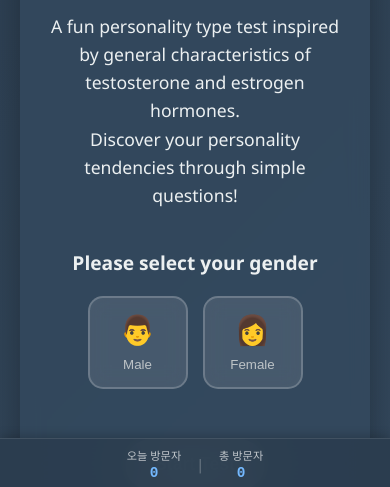
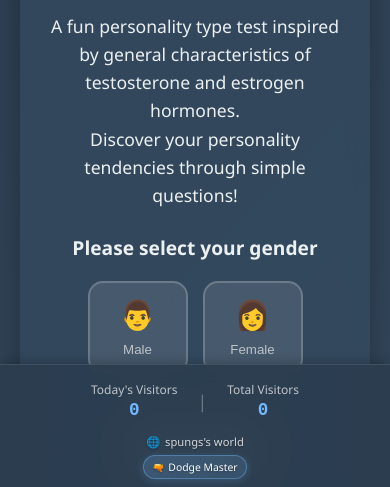
Before and after one commit to spungs/teto-egen-test, a plain HTML site: page index.html in a window 390 px wide. Shown: the part 355-842 px from the top of the page. Drawn offline with Linux system fonts and the light colour scheme; no server answers.

Commit message:
add other services area

```diff
--- a/footer.html
+++ b/footer.html
@@ -1,14 +1,25 @@
 <!-- 방문자 통계 footer -->
 <footer class="visitor-stats">
+    <div class="footer-container">
+        <!-- 방문자 통계 (가운데) -->
         <div class="stats-container">
             <div class="stats-item">
-            <span class="stats-label">오늘 방문자</span>
+                <span class="stats-label" data-text="footer.dailyVisitors">오늘 방문자</span>
                 <span id="daily-visitors" class="stats-count">0</span>
             </div>
             <div class="stats-divider">|</div>
             <div class="stats-item">
-            <span class="stats-label">총 방문자</span>
+                <span class="stats-label" data-text="footer.totalVisitors">총 방문자</span>
                 <span id="total-visitors" class="stats-count">0</span>
             </div>
         </div>
+
+        <!-- 다른 서비스 링크 (오른쪽) -->
+        <div class="other-services">
+            <span class="services-label" data-text="footer.otherServices">spungs's other services</span>
+            <div class="services-links" id="services-links">
+                <!-- 서비스 링크들이 동적으로 추가됩니다 -->
+            </div>
+        </div>
+    </div>
 </footer>
--- a/footer.js
+++ b/footer.js
@@ -25,8 +25,76 @@ class VisitorCounter {
         this.dailyTable = 'daily_visitors';
         this.statsTable = 'visitor_stats'; // 총 방문자수 집계용(누적)
         this.sessionKey = 'visitor_uuid_' + this.getTodayString();
+
+        // 다른 서비스 링크 설정 (다국어 지원)
+        this.otherServices = [
+            {
+                name: {
+                    ko: '닷지마스터',
+                    en: 'Dodge Master'
+                },
+                url: 'https://dodge-master.spungs-teto-egen.com'
+            },
+            // 필요한 서비스들을 여기에 추가
+            // {
+            //     name: {
+            //         ko: '서비스2',
+            //         en: 'Service 2'
+            //     },
+            //     url: 'https://example2.com'
+            // },
+        ];
+
         this.cleanupOldUuids(); // 오래된 uuid 정리
         this.init();
+    }
+
+    // 다른 서비스 링크 추가 (다국어 지원)
+    // addService(nameObj, url) {
+    //     // nameObj 형태: { ko: '한국어명', en: '영어명' }
+    //     this.otherServices.push({ name: nameObj, url });
+    //     this.renderServices();
+    // }
+
+    // // 다른 서비스 링크 제거 (한국어명 기준)
+    // removeService(koreanName) {
+    //     this.otherServices = this.otherServices.filter(service => service.name.ko !== koreanName);
+    //     this.renderServices();
+    // }
+
+    // 다른 서비스 링크들을 화면에 렌더링
+    renderServices() {
+        const servicesContainer = document.getElementById('services-links');
+        if (!servicesContainer) return;
+
+        servicesContainer.innerHTML = '';
+
+        this.otherServices.forEach(service => {
+            const link = document.createElement('a');
+            link.href = service.url;
+            link.target = '_blank';
+            link.rel = 'noopener noreferrer';
+            link.className = 'service-link';
+
+            // 현재 언어에 맞는 서비스명 표시 (translations.js의 currentLanguage 사용)
+            const lang = (typeof currentLanguage !== 'undefined') ? currentLanguage : 'ko';
+            const serviceName = service.name[lang] || service.name.ko; // 기본값은 한국어
+
+            link.textContent = serviceName;
+
+            // 클릭 시 분석 이벤트 (선택사항)
+            // link.addEventListener('click', () => {
+            //     console.log(`🔗 다른 서비스 이동: ${serviceName} -> ${service.url}`);
+            // });
+
+            servicesContainer.appendChild(link);
+        });
+
+        // 서비스가 없으면 전체 섹션 숨기기
+        const otherServicesSection = document.querySelector('.other-services');
+        if (otherServicesSection) {
+            otherServicesSection.style.display = this.otherServices.length > 0 ? 'flex' : 'none';
+        }
     }
 
     // 오래된 uuid를 주기적으로 삭제
@@ -58,6 +126,10 @@ class VisitorCounter {
             await this.insertDailyVisitor();
             this.markVisitedToday();
         }
+
+        // 다른 서비스 링크 렌더링
+        this.renderServices();
+
         // 통계 표시
         await this.displayStats();
         setInterval(async () => {
--- a/styles.css
+++ b/styles.css
@@ -165,7 +165,7 @@ body {
 }
 
 .hero h1 {
-    font-size: 3rem;
+    font-size: 2rem;
     font-weight: 700;
     margin-bottom: 20px;
     background: linear-gradient(135deg, #74b9ff, #0984e3);
@@ -184,7 +184,7 @@ body {
 .description {
     color: #ecf0f1;
     font-size: 1.1rem;
-    margin-bottom: 40px;
+    margin-bottom: 25px;
     line-height: 1.6;
 }
 
@@ -1166,10 +1166,18 @@ li {
     box-shadow: 0 -2px 10px rgba(0, 0, 0, 0.2);
 }
 
-.stats-container {
-    max-width: 900px;
+.footer-container {
+    max-width: 1200px;
     margin: 0 auto;
     padding: 0 20px;
+    display: grid;
+    grid-template-columns: 1fr auto 1fr;
+    align-items: center;
+    min-height: 30px;
+}
+
+.stats-container {
+    grid-column: 2;
     display: flex;
     justify-content: center;
     align-items: center;
@@ -1201,26 +1209,122 @@ li {
     font-size: 1rem;
 }
 
+/* 다른 서비스 링크 스타일 */
+.other-services {
+    grid-column: 3;
+    display: flex;
+    flex-direction: column;
+    align-items: flex-end;
+    gap: 6px;
+    justify-self: end;
+}
+
+.services-label {
+    font-size: 0.75rem;
+    color: rgba(255, 255, 255, 0.8);
+    font-weight: 500;
+    text-align: right;
+    text-shadow: 0 1px 2px rgba(0, 0, 0, 0.3);
+    position: relative;
+}
+
+.services-label::before {
+    content: "🌐";
+    margin-right: 5px;
+    font-size: 0.7rem;
+}
+
+.services-links {
+    display: flex;
+    gap: 8px;
+    flex-wrap: wrap;
+    justify-content: flex-end;
+}
+
+.service-link {
+    background: linear-gradient(135deg, rgba(116, 185, 255, 0.2), rgba(116, 185, 255, 0.15));
+    border: 1px solid rgba(116, 185, 255, 0.4);
+    border-radius: 15px;
+    padding: 5px 12px;
+    font-size: 0.7rem;
+    color: #ffffff;
+    text-decoration: none;
+    transition: all 0.3s ease;
+    white-space: nowrap;
+    font-weight: 500;
+    text-shadow: 0 1px 2px rgba(0, 0, 0, 0.3);
+    box-shadow: 0 2px 8px rgba(116, 185, 255, 0.2);
+    position: relative;
+    overflow: hidden;
+}
+
+.service-link::before {
+    content: "🔫";
+    margin-right: 4px;
+    font-size: 0.6rem;
+}
+
+.service-link:hover {
+    background: linear-gradient(135deg, rgba(116, 185, 255, 0.4), rgba(116, 185, 255, 0.3));
+    border-color: rgba(116, 185, 255, 0.7);
+    transform: translateY(-2px);
+    box-shadow: 0 4px 15px rgba(116, 185, 255, 0.4);
+    color: #74b9ff;
+}
+
 /* 모바일 대응 */
 @media (max-width: 768px) {
     .visitor-stats {
-        padding: 8px 0;
+        padding: 10px 0;
+    }
+
+    .footer-container {
+        display: flex;
+        flex-direction: column;
+        gap: 8px;
+        padding: 0 15px;
+        min-height: auto;
     }
 
     .stats-container {
-        gap: 15px;
-        padding: 0 15px;
+        gap: 20px;
+        order: 1;
+        padding: 6px 12px;
+    }
+
+    .other-services {
+        align-items: center;
+        order: 2;
+        justify-self: center;
+    }
+
+    .services-label {
+        text-align: center;
+    }
+
+    .services-links {
+        justify-content: center;
+        gap: 6px;
     }
 
     .stats-label {
+        font-size: 0.75rem;
+    }
+
+    .stats-count {
+        font-size: 1.1rem;
+    }
+
+    .stats-divider {
+        font-size: 1.1rem;
+    }
+
+    .services-label {
         font-size: 0.7rem;
     }
 
-    .stats-count {
-        font-size: 0.9rem;
-    }
-
-    .stats-divider {
-        font-size: 0.9rem;
+    .service-link {
+        font-size: 0.65rem;
+        padding: 4px 8px;
     }
 }
--- a/translations.js
+++ b/translations.js
@@ -336,7 +336,10 @@ const translations = {
 
         // Footer
         footer: {
-            copyright: "© 2024 테토-에겐 성격 유형 테스트. All rights reserved."
+            copyright: "© 2024 테토-에겐 성격 유형 테스트. All rights reserved.",
+            dailyVisitors: "오늘 방문자",
+            totalVisitors: "총 방문자",
+            otherServices: "spungs's world"
         }
     },
     en: {
@@ -675,7 +678,10 @@ const translations = {
 
         // Footer
         footer: {
-            copyright: "© 2024 Teto-Egen Personality Type Test. All rights reserved."
+            copyright: "© 2024 Teto-Egen Personality Type Test. All rights reserved.",
+            dailyVisitors: "Today's Visitors",
+            totalVisitors: "Total Visitors",
+            otherServices: "spungs's world"
         }
     }
 };
@@ -810,6 +816,11 @@ function updateLanguage() {
             updateResultContent();
         }
     }
+
+    // 푸터의 다른 서비스 링크도 언어에 맞게 업데이트
+    if (typeof window !== 'undefined' && window.visitorCounter && typeof window.visitorCounter.renderServices === 'function') {
+        window.visitorCounter.renderServices();
+    }
 }
 
 // 페이지 로딩 시 저장된 언어 설정 적용
```
Lines whose indentation alone changed are shown as unchanged.
